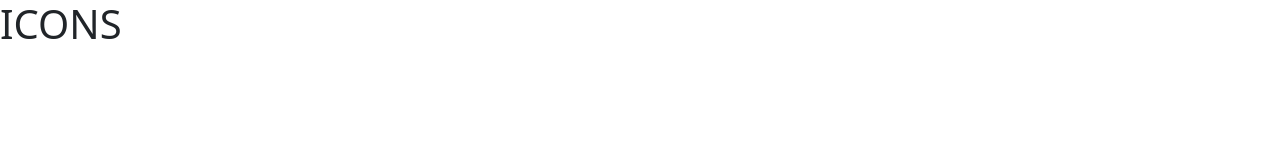
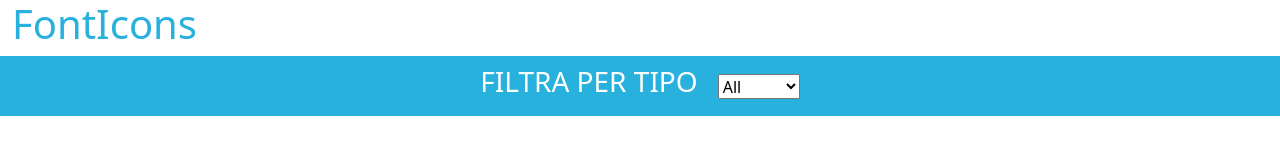
Before and after one commit to FrancescoCataletto/js-es6-icons, a plain HTML site: page index.html in a window 1280 px wide. Drawn offline with nearby package versions, Linux system fonts and the light colour scheme.

Commit message:
header done

```diff
--- a/css/style.css
+++ b/css/style.css
@@ -0,0 +1,23 @@
+/* HEADER */
+
+h1{
+    color: rgb(41, 177, 221);
+}
+
+#optns-box{
+    display: flex;
+    justify-content: center;
+    align-items: center;
+    height: 60px;
+    background-color: rgb(41, 177, 221);
+    color: white;
+}
+
+#optns-box:first-child{
+    height: 25px;
+}
+
+#optns{
+    margin-left: 20px;
+    height: 25px;
+}
--- a/index.html
+++ b/index.html
@@ -11,7 +11,25 @@
 </head>
 <body>
 
-    <h1>ICONS</h1>
+    <header>
+        <div class="container-fluid">
+            <h1>FontIcons</h1>
+        </div>
+        <div class="container-fluid" id="optns-box">
+            <h3>FILTRA PER TIPO</h3>
+            <select name="" id="optns">
+                <option value="all">All</option>
+                <option value="animals">Animals</option>
+                <option value="Foods">Foods</option>
+                <option value="Users">Users</option>
+            </select>
+        </div>
+    </header>
+
+
+    <main>
+
+    </main>
 
     <script src="js/script.js"></script>
 </body>
```
